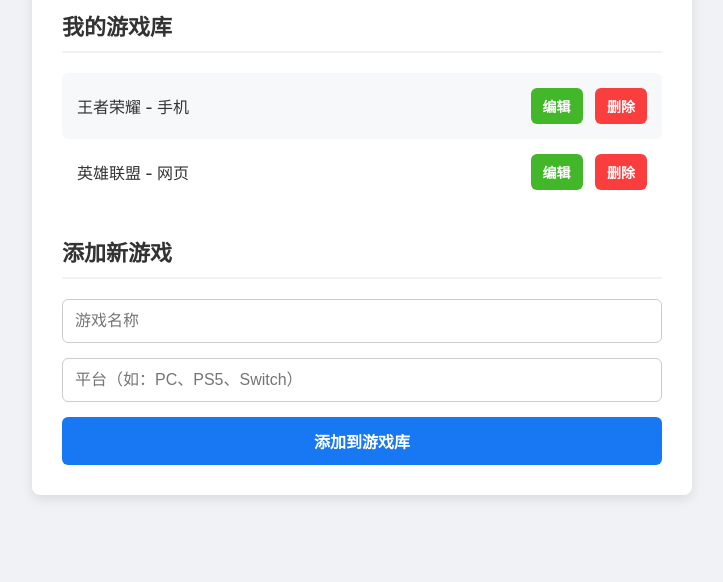
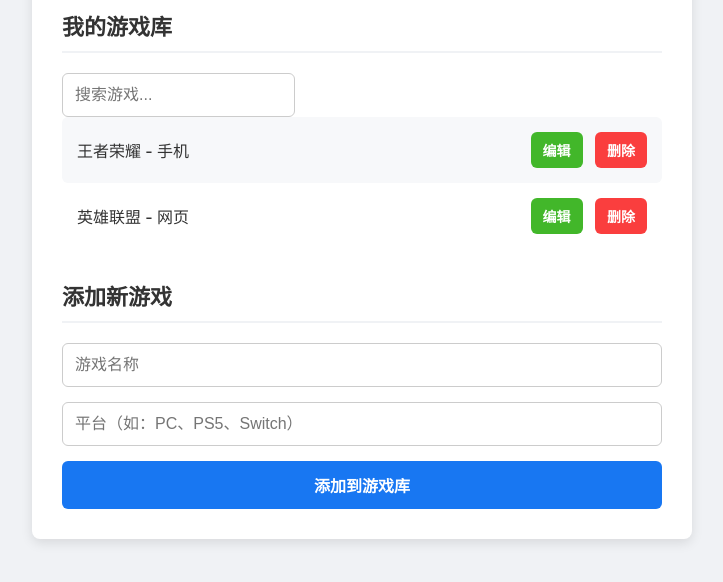
Before and after one commit to liuhuihui7890-crypto/testL, a plain HTML site: page index.html in a window 1280 px wide. Shown: the part 130-712 px from the top of the page, without its empty margins (278-1001 px from the left). Drawn offline with Linux system fonts and the light colour scheme.

Commit message:
Feature: Add search functionality to filter games

```diff
--- a/index.html
+++ b/index.html
@@ -12,6 +12,7 @@
 
         <div id="game-list">
             <h2>我的游戏库</h2>
+            <input type="text" id="search-box" placeholder="搜索游戏...">
             <ul id="games"></ul>
         </div>
 
--- a/script.js
+++ b/script.js
@@ -3,27 +3,32 @@
     const gameNameInput = document.getElementById('game-name');
     const gamePlatformInput = document.getElementById('game-platform');
     const gamesList = document.getElementById('games');
+    const searchBox = document.getElementById('search-box');
 
-    // 从localStorage加载游戏数据，如果不存在则使用默认数据
     let games = JSON.parse(localStorage.getItem('games')) || [
         { name: '王者荣耀', platform: '手机' },
         { name: '英雄联盟', platform: '网页' },
     ];
 
-    // 保存游戏数据到localStorage
     function saveGames() {
         localStorage.setItem('games', JSON.stringify(games));
     }
 
-    function renderGames() {
+    function renderGames(filter = '') {
         gamesList.innerHTML = '';
-        games.forEach((game, index) => {
+        const filteredGames = games.filter(game =>
+            game.name.toLowerCase().includes(filter.toLowerCase()) ||
+            game.platform.toLowerCase().includes(filter.toLowerCase())
+        );
+
+        filteredGames.forEach((game, index) => {
+            const originalIndex = games.findIndex(g => g.name === game.name && g.platform === game.platform);
             const li = document.createElement('li');
             li.innerHTML = `
                 <span>${game.name} - ${game.platform}</span>
                 <div>
-                    <button class="edit" data-index="${index}">编辑</button>
-                    <button class="delete" data-index="${index}">删除</button>
+                    <button class="edit" data-index="${originalIndex}">编辑</button>
+                    <button class="delete" data-index="${originalIndex}">删除</button>
                 </div>
             `;
             gamesList.appendChild(li);
@@ -47,7 +52,7 @@
             const index = e.target.dataset.index;
             games.splice(index, 1);
             saveGames();
-            renderGames();
+            renderGames(searchBox.value);
         } else if (e.target.classList.contains('edit')) {
             const index = e.target.dataset.index;
             const game = games[index];
@@ -56,10 +61,14 @@
             if (newName && newPlatform) {
                 games[index] = { name: newName, platform: newPlatform };
                 saveGames();
-                renderGames();
+                renderGames(searchBox.value);
             }
         }
     });
 
+    searchBox.addEventListener('input', (e) => {
+        renderGames(e.target.value);
+    });
+
     renderGames();
 });
```
